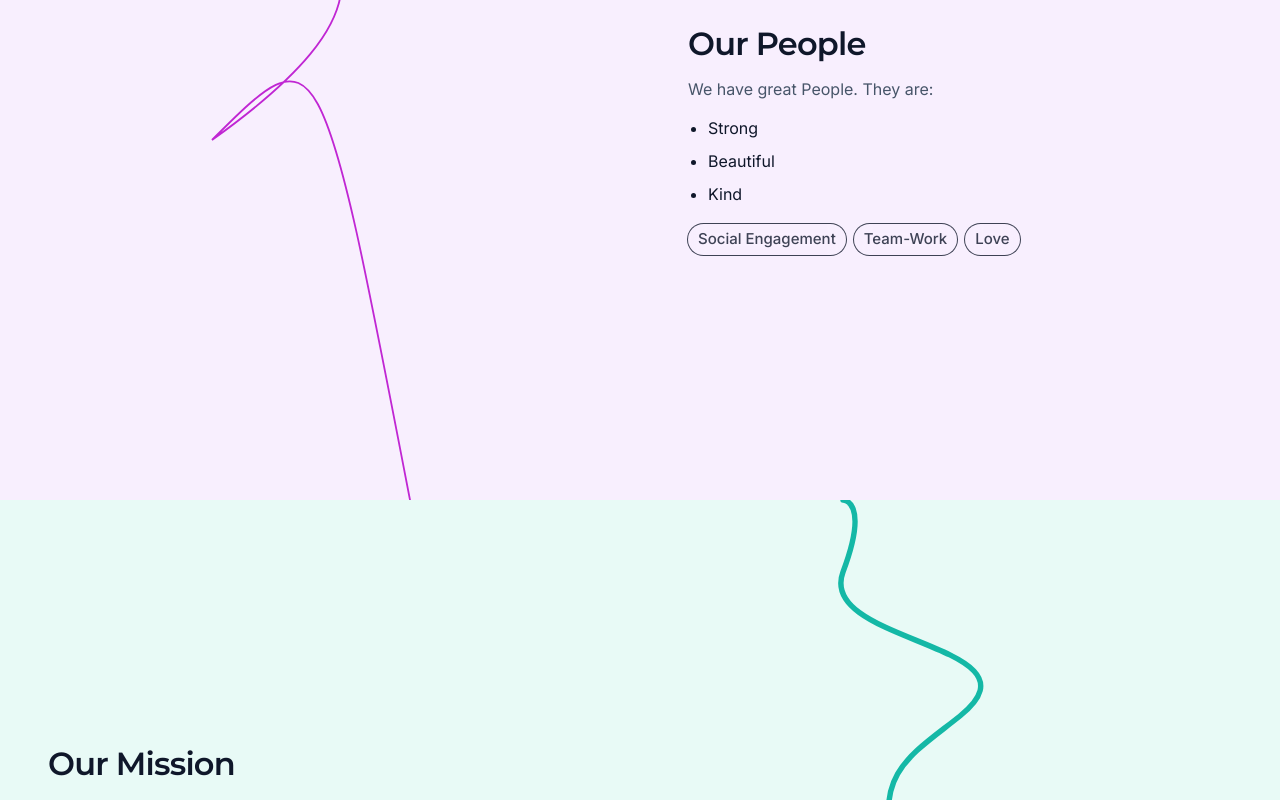
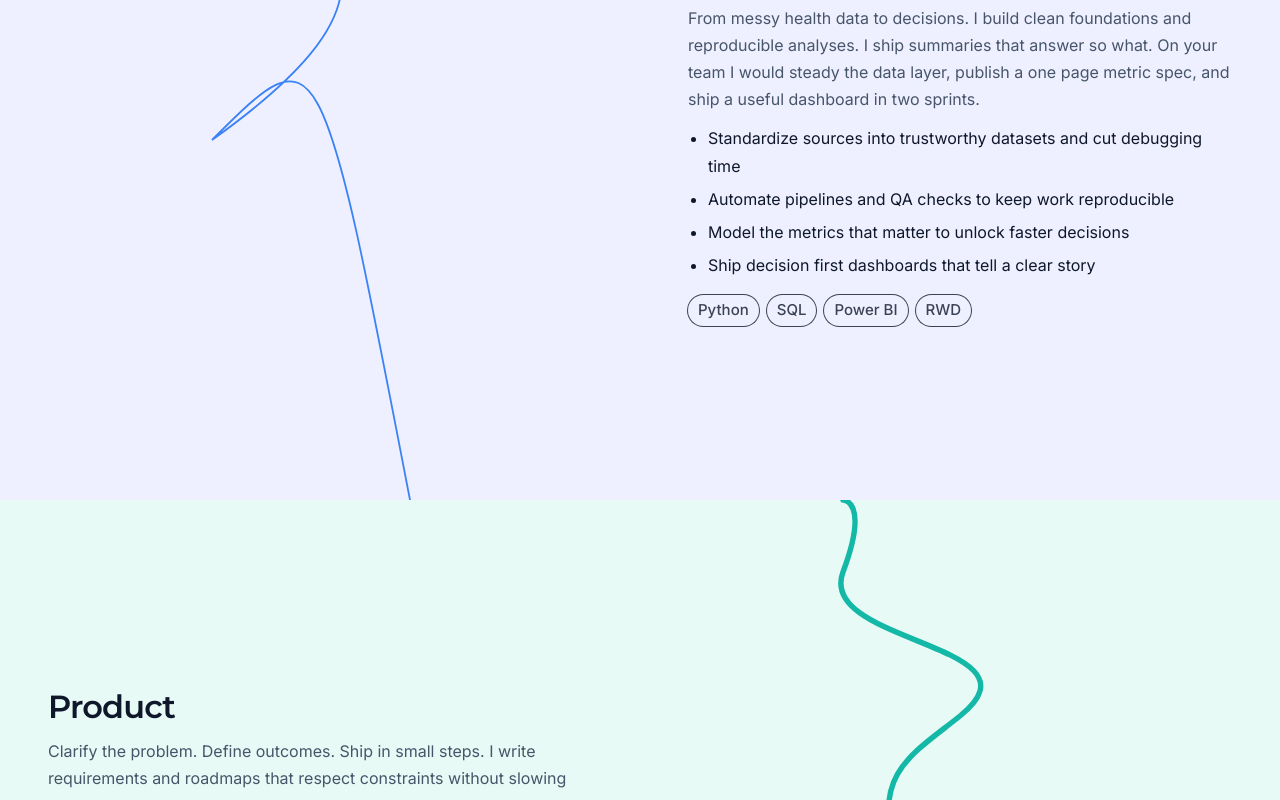
Before and after one commit to leandoer969/leandoer969.github.io, a React (Vite) app: page / in a window 1280 px wide. Shown: the part 1020-1820 px from the top of the page. Built offline with nearby package versions, Linux system fonts and the light colour scheme.

Commit message:
feat(sections): add PillarsSection and render in App

```diff
--- a/src/App.tsx
+++ b/src/App.tsx
@@ -8,6 +8,7 @@ import OngoingsSection from './components/OngoingSection';
 import Footer from './components/Footer';
 import WipPlaceholder from './components/WipPlaceholder';
 import ExamplePage from './components/Storybanner';
+import { PillarsSection } from '@/components/sections/PillarSection';
 
 // Lazy-load the background shapes to defer non-critical paint
 const BackgroundShapes = React.lazy(
@@ -41,6 +42,7 @@ function App() {
       <Hero />
 
       <main>
+        <PillarsSection />
         <ExamplePage />
         <ProjectsSection />
         <OngoingsSection />
--- /dev/null
+++ b/src/components/sections/PillarSection.tsx
@@ -0,0 +1,53 @@
+// src/components/sections/PillarsSection.tsx
+import { ArtSection } from '@/components/ui/ArtSection';
+import { StoryTextElement } from '@/components/ui/StoryTextElement';
+import { SubsectionBanner } from '@/components/ui/SubsectionBanner';
+import { PILLARS } from '@/contents/pillars';
+import { useShuffledSvgs } from '@/hooks/useShuffledSvgs';
+import type { PillarContent } from '@/types';
+import * as React from 'react';
+
+// align with SubsectionBanner’s accepted tones
+type BannerTone = 'data' | 'health' | 'people' | 'neutral';
+const mapPillarToBannerTone = (id: PillarContent['id']): BannerTone =>
+  id === 'product' ? 'health' : id; // map product → health, others pass through //TODO: update mapping
+
+export const PillarsSection: React.FC = () => {
+  const svgs = useShuffledSvgs();
+
+  return (
+    <>
+      {PILLARS.map((p, i) => {
+        const Svg = svgs[i % svgs.length];
+        const textSide: 'left' | 'right' = i % 2 === 0 ? 'right' : 'left';
+        const tone = mapPillarToBannerTone(p.id);
+
+        return (
+          <SubsectionBanner
+            key={p.id}
+            id={p.id}
+            textSide={textSide}
+            tone={tone}
+            ariaLabel={p.title}
+            art={
+              <ArtSection
+                svg={Svg}
+                mobileRotateAndStretch
+                preserveAspectRatio="xMidYMid meet"
+                unsetWidthHeight
+                strokeWidth={`${1 + i * 2}px`}
+              />
+            }
+          >
+            <StoryTextElement
+              title={p.title}
+              paragraph={p.paragraph}
+              bullets={p.bullets}
+              badges={p.badges}
+            />
+          </SubsectionBanner>
+        );
+      })}
+    </>
+  );
+};
```
